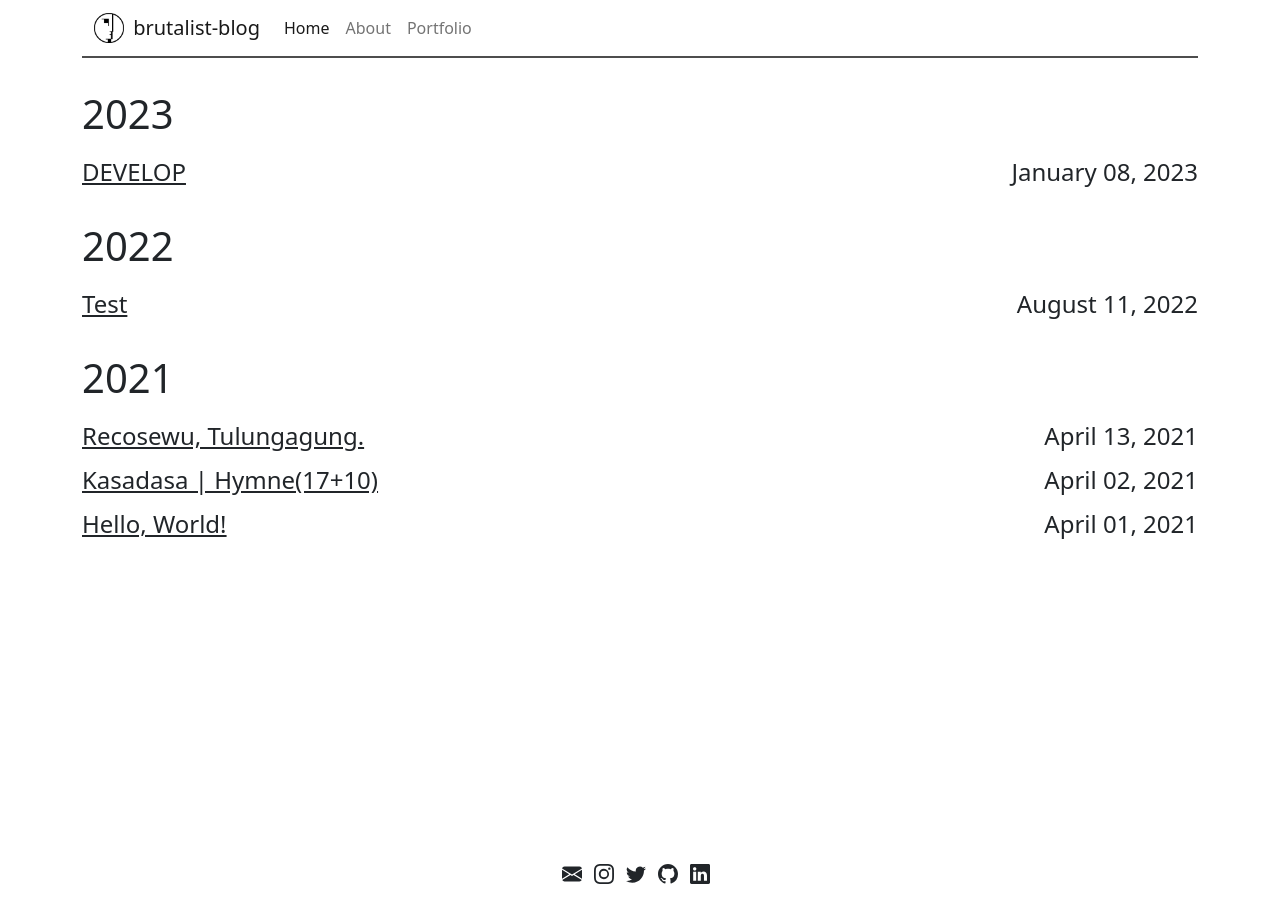
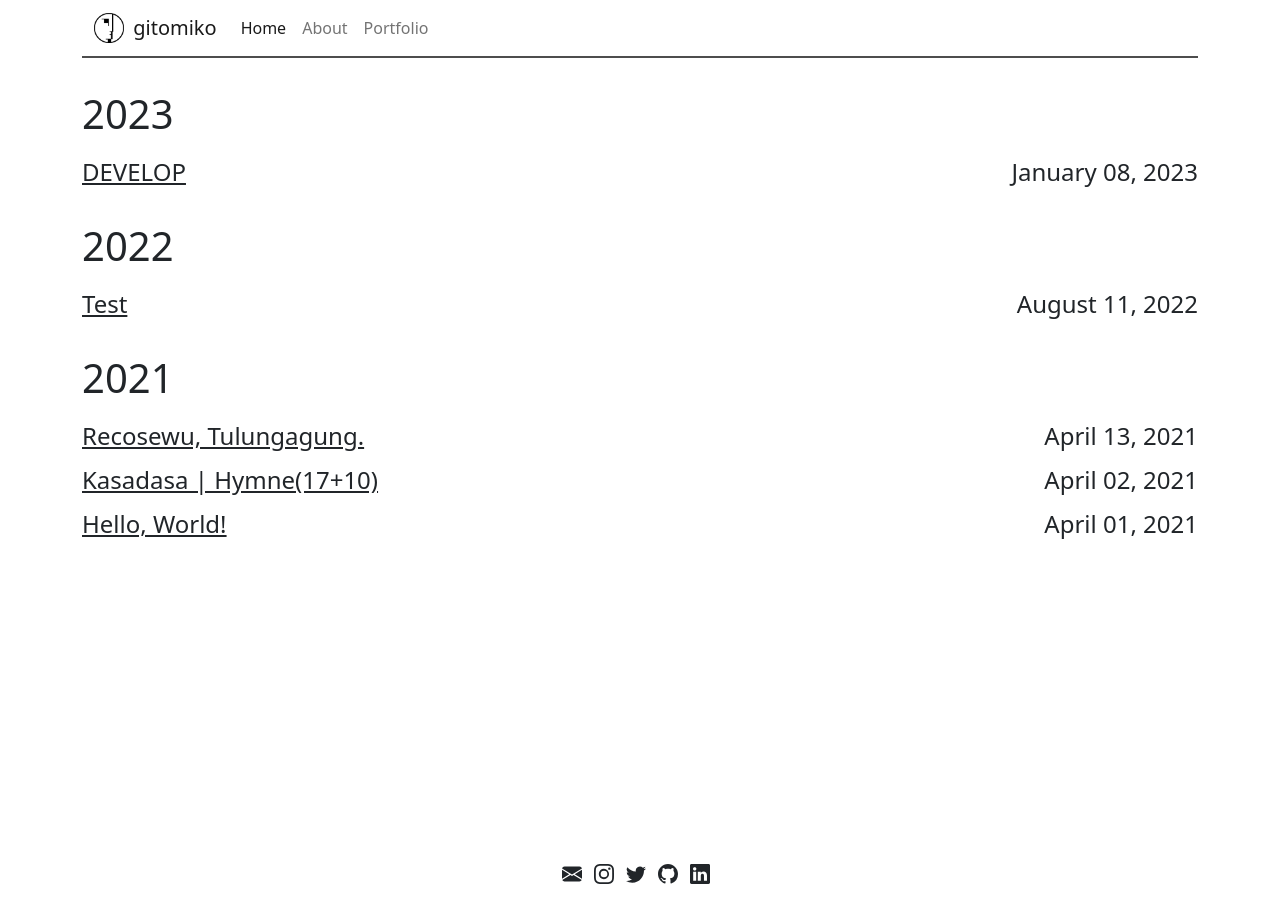
Before and after one commit to gitomiko/gitomiko.github.io, a Jekyll site: the page built from index.html, in a window 1280 px wide. Built offline with Jekyll 4.4.1, drawn with Linux system fonts in a browser that asks for light colours.

Commit message:
Editing Config

```diff
--- a/_config.yml
+++ b/_config.yml
@@ -3,10 +3,10 @@
 #
 
 # Name of your site (displayed in the navbar)
-name: brutalist-blog
+name: gitomiko
 
 # Your site's title (e.g., Ben's Awesome Site, The GitHub Blog, etc.), used as part of the title tag like Home | Ben's Awesome Site.
-title: brutalist-blog
+title: Anggito Jatmiko
 
 # Link to avatar in the navbar (/assets/images/avatar.png). Leave empty if no logo desired. Two avatars for light and dark mode.
 # Avatar for light mode site
@@ -15,22 +15,22 @@
 darkavatar: /assets/images/dark_bauhaus_logo.png
 
 # A short description (e.g., A blog dedicated to reviewing cat gifs), used as part of the title tag like Ben's Awesome Site | A blog dedicated to reviewing cat gifs instead of Ben's Awesome Site | Long description about a blog dedicated to reviewing cat gifs that would be used when page.title is not defined.
-tagline: Minimalistic Jekyll theme that automatically supports dark and light modes for blogs
+tagline: Gitomiko Archives
 
 # A longer description used for the description meta tag. Also used as fallback for pages that don't provide their own description, and also as part of the page's title tag if neither page.title nor site.tagline has been defined.
-description: Minimalistic Jekyll theme that automatically supports dark and light modes for blogs
+description: Gitomiko Archives
 
 # The full URL to your site. Note: site.github.url will be used by default.
-url:
+url: gitomiko.github.io
 
 # If you're hosting your site at a Project repository on GitHub pages
 # (http://yourusername.github.io/repository-name)
 # and NOT your User repository (http://yourusername.github.io)
 # then add in the baseurl here, like this: "/repository-name"
-baseurl: ""
+baseurl: "/gitomiko.github.io"
 
 # global author information
-author: andrew-park
+author: gitomiko
 
 # URL to a site-wide logo (e.g., /assets/your-company-logo.png)
 logo: /assets/images/light_bauhaus_logo.png
```
